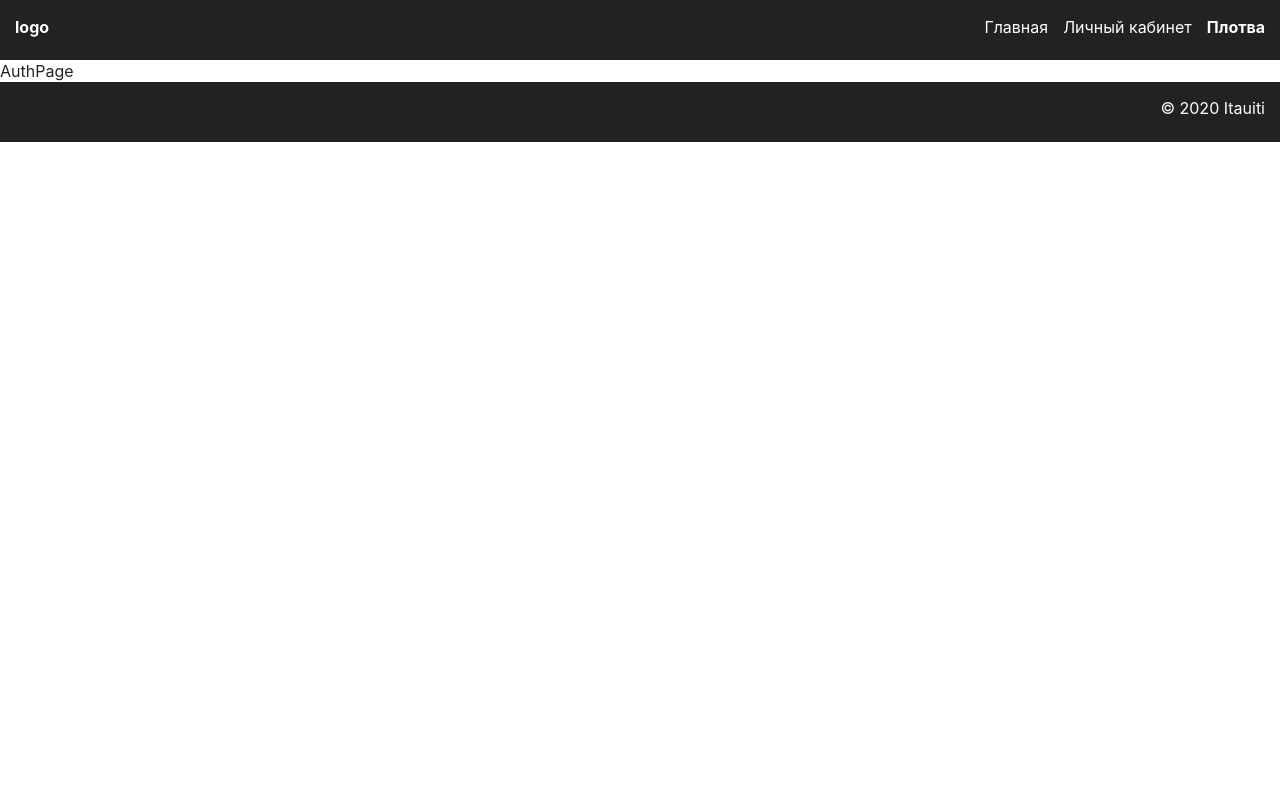
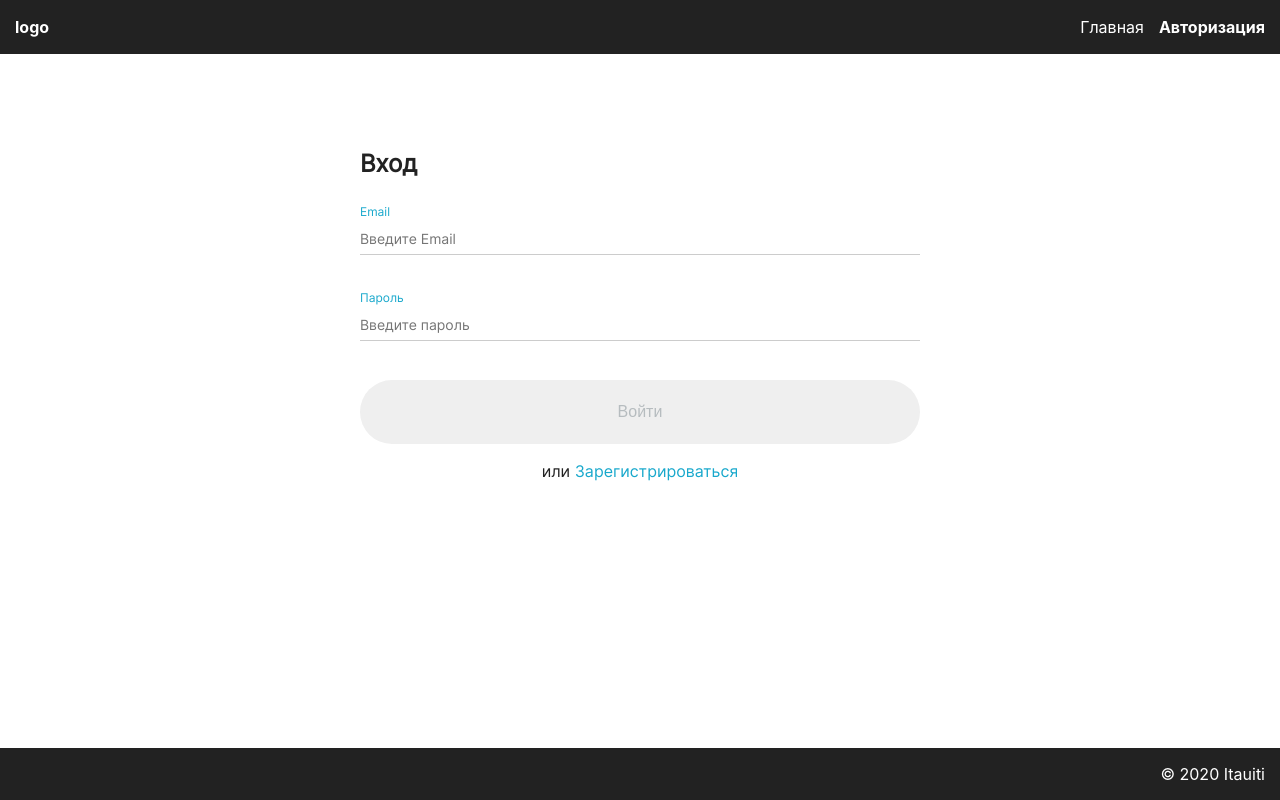
Before and after one commit to Itauiti/will-do, a React (Create React App) app: page /auth/signin in a window 1280 px wide. Built offline with nearby package versions, Linux system fonts and the light colour scheme; no server answers.

Commit message:
added AuthPage, useRouteMatch

```diff
--- a/src/blocks/app.css
+++ b/src/blocks/app.css
@@ -6,6 +6,9 @@
   display: flex;
   flex-direction: column;
   justify-content: space-between;
-  /* background-color: #fff; */
-  /* min-height: 100%; */
+  min-height: 100%;
+  display: flex;
+  flex-direction: column;
+  justify-content: space-between;
+  min-height: 100%;
 }
--- /dev/null
+++ b/src/blocks/auth-page.css
@@ -0,0 +1,24 @@
+.auth-page {
+  font-family: 'Inter', Arial, sans-serif;
+  width: 590px;
+  margin: 60px auto;
+  padding: 15px;
+  flex: 1 0 auto;
+}
+
+.auth-page__title {
+  font-size: 24px;
+}
+
+.auth-page__text {
+  font-size: 16px;
+  text-align: center;
+}
+
+.auth-page__link {
+  text-decoration: none;
+}
+
+.auth-page__colored-text {
+  color: rgb(24, 168, 204);
+}
--- a/src/blocks/footer.css
+++ b/src/blocks/footer.css
@@ -1,5 +1,5 @@
 .footer {
-  min-height: 60px;
+  min-height: 52px;
   color: #fff;
   background-color: #222;
 }
--- /dev/null
+++ b/src/blocks/form.css
@@ -0,0 +1,72 @@
+.form__label {
+  font-family: 'Inter', Arial, sans-serif;
+  font-size: 12px;
+}
+
+.form__input {
+  font-family: 'Inter', Arial, sans-serif;
+  width: 100%;
+  height: 32px;
+  border: 0;
+  border-bottom: 1px solid rgba(0, 0, 0, .2);
+  font-size: 14px;
+  line-height: 17px;
+  box-sizing: border-box;
+  padding: 8px 0;
+  margin-bottom: 30px;
+}
+
+.form__input:focus {
+  width: 100%;
+  outline: none;
+  border-bottom: 1px solid #000000;
+  box-sizing: border-box;
+}
+
+.form__field {
+  position: relative;
+}
+
+.form__error {
+  display: none;
+  position: absolute;
+  top: 55px;
+  font-size: 12px;
+  line-height: 14px;
+  color: #FF0000;
+  margin: 3px 0 0;
+  box-sizing: border-box;
+}
+
+.form__error_centre {
+  top: 50%;
+  left: 50%;
+  top: -3px;
+  transform:translate(-50%, -50%);
+  white-space: nowrap;
+}
+
+.form__button {
+  width: 100%;
+  height: 64px;
+  margin-top: 9px;
+  color: #B6BCBF;
+  font-size: 16px;
+  border-radius: 80px;
+  border: 0;
+  cursor: pointer;
+}
+
+.form__button:focus {
+  outline: none;
+}
+
+.form__button_activ {
+  background-color: #2F71E5;
+  color: #fff;
+  transition: all 0.3s linear;
+}
+
+.form__button_activ:hover {
+  background-color: #347EFF;
+}
--- a/src/blocks/header.css
+++ b/src/blocks/header.css
@@ -1,5 +1,5 @@
 .header {
-  min-height: 60px;
+  min-height: 54px;
   color: #fff;
   background-color: #222;
   transition: all 0.3s linear;
--- /dev/null
+++ b/src/components/FormSignIn.js
@@ -0,0 +1,55 @@
+import React, { useState } from 'react';
+
+function FormSignIn() {
+  const [ form, setForm ] = useState({
+    email: '', password: ''
+  })
+
+  const changeHandler = event => {
+    setForm({ ...form, [event.target.name]: event.target.value })
+  }
+
+  const loading = false; //вручную, для отработки + чтобы не забыть добавить потом
+
+  return (
+    <form className="form" name="login" novalidate>
+      <div className="form__field">
+        <label for="email-login" className="form__label"><span className="auth-page__colored-text">Email</span></label>
+        <input
+          className="form__input form__input_type_email"
+          type="email"
+          id="email-login"
+          name="email"
+          placeholder="Введите Email"
+          required
+          pattern="(?!.*--)(([a-zA-Z0-9]{1,2})|([a-zA-Z0-9][\w-]+[a-zA-Z0-9]))@([\w-]+\.)+[a-zA-z]+"
+          onChange = {changeHandler}
+          disabled = {loading}
+        />
+        <span id="email-login-error" className="form__error">Неправильный формат email</span>
+      </div>
+      <div className="form__field">
+        <label for="password" className="form__label"><span className="auth-page__colored-text">Пароль</span></label>
+        <input
+          className="form__input form__input_type_password"
+          type="password"
+          id="password-login"
+          name="password"
+          placeholder="Введите пароль"
+          required
+          minlength="8"
+          pattern=".[^\s]{7,}"
+          onChange = {changeHandler}
+          disabled = {loading}
+        />
+        <span id="password-login-error" className="form__error">Введите не менее 8 символов (без пробелов)</span>
+      </div>
+      <div className="form__field">
+        <span id="auth-error" className="form__error form__error_centre">Неверные логин или пароль</span>
+        <button type="submit" name="button" className="form__button form__button_login" disabled={loading}>Войти</button>
+      </div>
+    </form>
+  )
+}
+
+export default FormSignIn;
--- /dev/null
+++ b/src/components/FormSignUp.js
@@ -0,0 +1,70 @@
+import React, { useState } from 'react';
+
+function FormSignUp() {
+  const [form, setForm] = useState({
+    email: '', password: ''
+  })
+
+  const changeHandler = event => {
+    setForm({ ...form, [event.target.name]: event.target.value })
+  }
+
+  const loading = false; //вручную, для отработки + чтобы не забыть добавить потом
+  return (
+    <form className="form" name="signup" novalidate>
+      <div className="form__field">
+        <label for="email-signup" className="form__label"><span className="popup__colored-text">Email</span></label>
+        <input
+          className="form__input form__input_type_email"
+          type="email"
+          id="email-signup"
+          name="email"
+          placeholder="Введите Email"
+          pattern="(?!.*--)(([a-zA-Z0-9]{1,2})|([a-zA-Z0-9][\w-]+[a-zA-Z0-9]))@([\w-]+\.)+[a-zA-z]+"
+          required
+          onChange={changeHandler}
+          disabled={loading}
+        />
+        <span id="email-signup-error" className="form__error">Неправильный формат email</span>
+      </div>
+      <div class="form__field">
+        <label for="password" className="form__label"><span className="auth-page__colored-text">Пароль</span></label>
+        <input
+          className="form__input form__input_type_password"
+          type="password"
+          id="password-signup"
+          name="password"
+          placeholder="Введите пароль"
+          minlength="8"
+          pattern=".[^\s]{7,}"
+          required
+          onChange={changeHandler}
+          disabled={loading}
+        />
+        <span id="password-signup-error" className="form__error">Введите не менее 8 символов (без пробелов)</span>
+      </div>
+      <div className="form__field">
+        <label for="name" className="form__label"><span className="auth-page__colored-text">Имя</span></label>
+        <input
+          className="form__input form__input_type_name"
+          type="text"
+          id="name"
+          name="name"
+          placeholder="Введите своё имя"
+          minlength="2"
+          maxlength="30"
+          required
+          onChange={changeHandler}
+          disabled={loading}
+        />
+        <span id="name-error" class="form__error">Введите не менее 2 символов</span>
+      </div>
+      <div className="form__field">
+        <span id="auth-error" className="form__error form__error_centre">Такой пользователь уже есть</span>
+        <button type="submit" name="button" className="form__button" disabled={loading}>Зарегистрироваться</button>
+      </div>
+    </form>
+  )
+}
+
+export default FormSignUp;
--- a/src/components/NavBar.js
+++ b/src/components/NavBar.js
@@ -2,7 +2,7 @@ import React from 'react';
 import { NavLink } from 'react-router-dom';
 
 function NavBar() {
-  const isLoggedIn = true;
+  const isLoggedIn = false;
 
   return (
     <nav className="menu">
--- a/src/index.css
+++ b/src/index.css
@@ -9,6 +9,8 @@
 @import url(./blocks/card.css);
 @import url(./blocks/back-to-top.css);
 @import url(./blocks/footer.css);
+@import url(./blocks/form.css);
+@import url(./blocks/auth-page.css);
 
 *,
 *::before,
@@ -27,10 +29,10 @@ body {
   line-height: 22px;
   font-weight: normal;
   font-style: normal;
-  display: flex;
+  /* display: flex;
   flex-direction: column;
   justify-content: space-between;
-  min-height: 100%;
+  min-height: 100%; */
   font-family: -apple-system, BlinkMacSystemFont, 'Segoe UI', 'Roboto', 'Oxygen',
     'Ubuntu', 'Cantarell', 'Fira Sans', 'Droid Sans', 'Helvetica Neue',
     sans-serif;
@@ -40,10 +42,18 @@ body {
   -ms-text-size-adjust: 100%;
   -moz-text-size-adjust: 100%;
   text-rendering: optimizeLegibility;
-
+  height: 100%;
 }
 
 code {
   font-family: source-code-pro, Menlo, Monaco, Consolas, 'Courier New',
     monospace;
 }
+
+#root {
+  height: 100%;
+  /* display: flex;
+  flex-direction: column;
+  justify-content: space-between;
+  min-height: 100%; */
+}
--- a/src/pages/AuthPage.js
+++ b/src/pages/AuthPage.js
@@ -1,8 +1,31 @@
 import React from 'react';
+import { Switch, Route, Link, useRouteMatch, Redirect } from 'react-router-dom';
+import FormSignIn from '../components/FormSignIn.js';
+import FormSignUp from '../components/FormSignUp.js';
 
 function AuthPage() {
+  const { path, url } = useRouteMatch();
+
   return (
-    <div>AuthPage</div>
+    <div className="auth-page">
+      <Redirect to={`${path}/signin`} />
+      <Switch>
+        <Route path={`${path}/signin`}>
+          <h3 className="auth-page__title">Вход</h3>
+          <FormSignIn />
+          <p className="auth-page__text">или
+            <Link to={`${url}/signup`} className="auth-page__link auth-page__colored-text"> Зарегистрироваться</Link>
+          </p>
+        </Route>
+        <Route path={`${path}/signup`}>
+          <h3 className="auth-page__title">Регистрация</h3>
+          <FormSignUp />
+          <p className="auth-page__text">или
+            <Link to={`${url}/signin`} className="auth-page__link auth-page__colored-text"> Войти</Link>
+          </p>
+        </Route>
+      </Switch>
+    </div>
   )
 }
 
```
Also changed, not shown: 1 other file (tests, documents, lock files or other folders).
